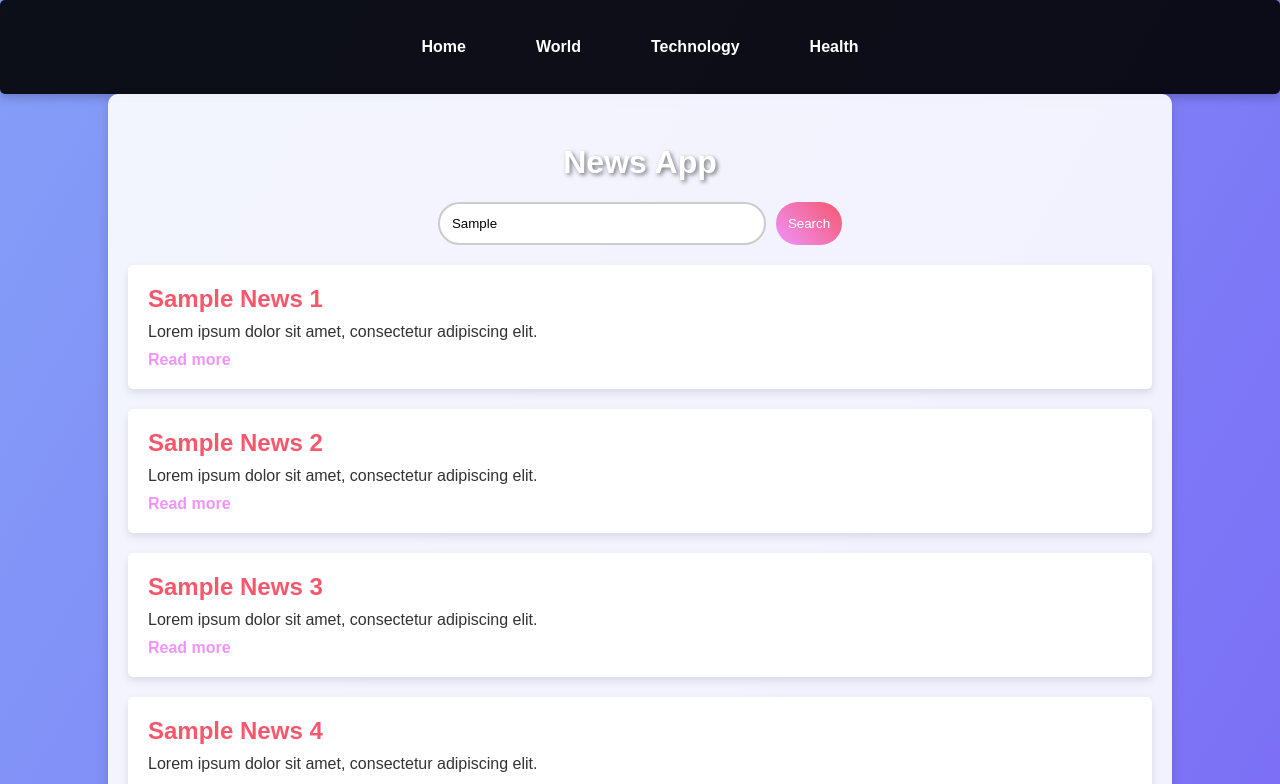
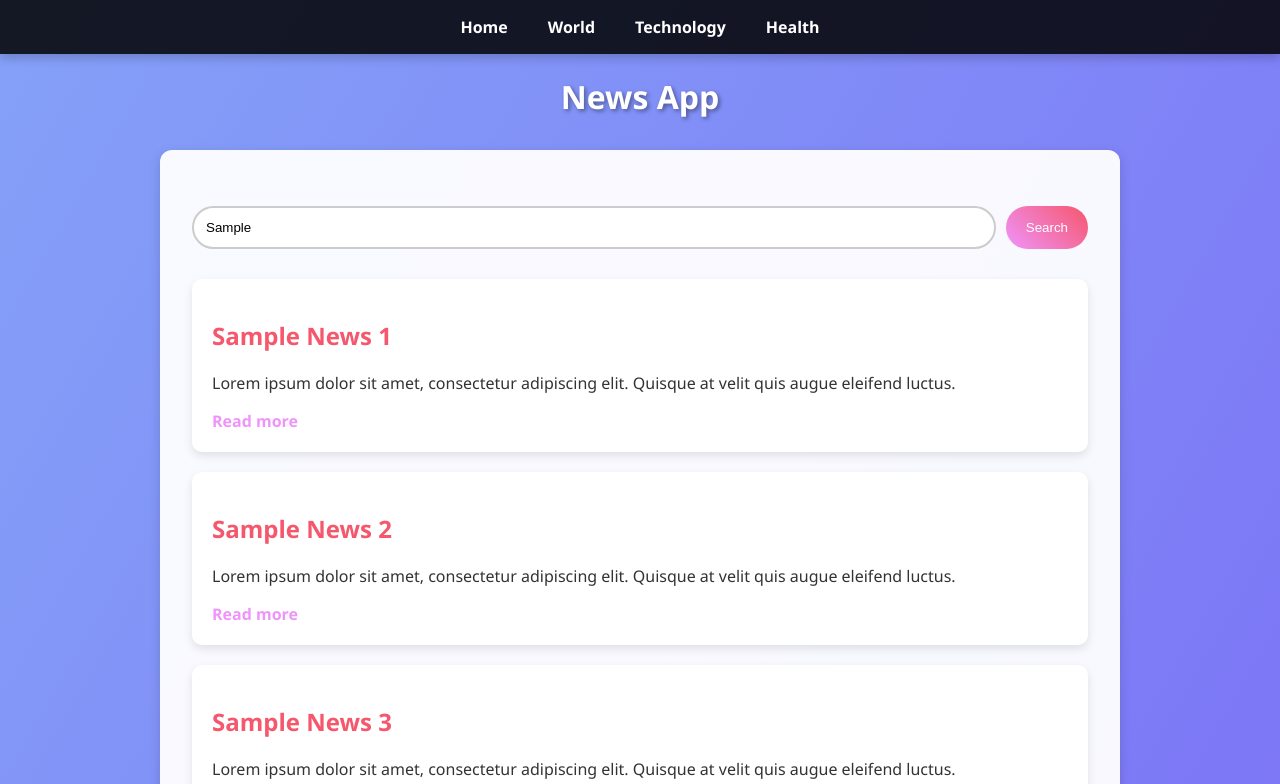
Before and after one commit to ayush-y/NewsApiProject, a plain HTML site: page index.html in a window 1280 px wide. Both pictures are taken after typing "Sample" into the empty fields and a click on the button "Search". Shown: the top 784 px of the page. Drawn offline with Linux system fonts and the light colour scheme.

Commit message:
Update index.html

```diff
--- a/index.html
+++ b/index.html
@@ -4,17 +4,25 @@
     <meta charset="UTF-8">
     <meta name="viewport" content="width=device-width, initial-scale=1.0">
     <title>News App</title>
-    <link rel="stylesheet" href="style.css">
     <style>
+        :root {
+            --primary-color: #f5576c;
+            --secondary-color: #f093fb;
+            --bg-gradient: linear-gradient(120deg, #93effb, #7757f5);
+        }
+
+        * {
+            box-sizing: border-box;
+        }
+
         body {
-            font-family: Arial, sans-serif;
-            background: linear-gradient(120deg, #93effb, #7757f5);
+            font-family: 'Segoe UI', Tahoma, Geneva, Verdana, sans-serif;
+            background: var(--bg-gradient);
             background-size: 300% 300%;
             animation: backgroundMove 10s infinite alternate ease-in-out;
             margin: 0;
             padding: 0;
             color: #333;
-            transition: background 0.5s ease;
         }
 
         @keyframes backgroundMove {
@@ -22,94 +30,129 @@
             100% { background-position: 100% 50%; }
         }
 
+        nav {
+            background: rgba(0, 0, 0, 0.85);
+            padding: 1rem;
+            box-shadow: 0 4px 10px rgba(0, 0, 0, 0.2);
+        }
+
+        nav ul {
+            display: flex;
+            justify-content: center;
+            list-style: none;
+            margin: 0;
+            padding: 0;
+        }
+
+        nav ul li {
+            margin: 0 20px;
+        }
+
+        nav ul li a {
+            color: #fff;
+            text-decoration: none;
+            font-weight: 600;
+            position: relative;
+        }
+
+        nav ul li a::after {
+            content: '';
+            position: absolute;
+            width: 0;
+            height: 2px;
+            background: var(--secondary-color);
+            left: 50%;
+            bottom: -5px;
+            transform: translateX(-50%);
+            transition: width 0.3s ease;
+        }
+
+        nav ul li a:hover::after {
+            width: 100%;
+        }
+
         .container {
-            width: 80%;
-            margin: auto;
-            padding: 20px;
-            background: rgba(255, 255, 255, 0.9);
-            border-radius: 10px;
+            max-width: 960px;
+            margin: 2rem auto;
+            padding: 2rem;
+            background: rgba(255, 255, 255, 0.95);
+            border-radius: 12px;
             box-shadow: 0 4px 12px rgba(0, 0, 0, 0.15);
-            transition: transform 0.3s ease-in-out;
         }
 
         h1 {
             text-align: center;
-            margin-top: 30px;
             color: #fff;
-            text-shadow: 2px 2px 4px rgba(0, 0, 0, 0.5);
+            text-shadow: 2px 2px 4px rgba(0, 0, 0, 0.4);
         }
 
         form {
             display: flex;
+            flex-wrap: wrap;
             justify-content: center;
-            margin-top: 20px;
+            margin-top: 1.5rem;
         }
 
         input[type="text"] {
-            width: 300px;
+            flex: 1 1 300px;
             padding: 12px;
             border: 2px solid #ccc;
             border-radius: 25px;
             margin-right: 10px;
-            transition: all 0.3s ease-in-out;
+            transition: 0.3s;
             outline: none;
         }
 
         input[type="text"]:focus {
-            border-color: #f5576c;
-            box-shadow: 0 0 10px rgba(245, 87, 108, 0.5);
+            border-color: var(--primary-color);
+            box-shadow: 0 0 8px rgba(245, 87, 108, 0.5);
         }
 
         button {
-            padding: 12px;
+            padding: 12px 20px;
             border: none;
-            background: linear-gradient(45deg, #f093fb, #f5576c);
-            color: #fff;
+            background: linear-gradient(45deg, var(--secondary-color), var(--primary-color));
+            color: white;
+            border-radius: 25px;
             cursor: pointer;
-            border-radius: 25px;
-            transition: all 0.3s ease;
+            transition: 0.3s;
         }
 
         button:hover {
-            transform: scale(1.1);
+            transform: scale(1.05);
             box-shadow: 0 4px 10px rgba(0, 0, 0, 0.2);
         }
 
-        #results {
+        #loading {
+            display: none;
+            text-align: center;
+            font-size: 1.2rem;
+            font-weight: bold;
+            color: var(--primary-color);
             margin-top: 20px;
         }
 
+        #results {
+            margin-top: 30px;
+        }
+
         .news-card {
-            background: #fff;
+            background: white;
             margin-bottom: 20px;
             padding: 20px;
             border-radius: 10px;
-            box-shadow: 0 4px 8px rgba(0, 0, 0, 0.1);
-            transition: transform 0.3s ease, background 0.3s ease;
+            box-shadow: 0 4px 10px rgba(0, 0, 0, 0.1);
+            animation: fadeIn 0.6s ease forwards;
+            transform: translateY(20px);
             opacity: 0;
-            transform: translateY(20px);
-            animation: fadeIn 0.5s forwards ease-in-out;
-        }
-
-        .news-card:hover {
-            background: #f9f9f9;
-            transform: translateY(-5px);
-        }
-
-        @keyframes fadeIn {
-            to {
-                opacity: 1;
-                transform: translateY(0);
-            }
         }
 
         .news-card h2 {
-            margin-bottom: 10px;
-            color: #f5576c;
+            color: var(--primary-color);
         }
 
         .news-card a {
-            color: #f093fb;
+            color: var(--secondary-color);
             text-decoration: none;
             font-weight: bold;
         }
@@ -118,85 +161,30 @@
             text-decoration: underline;
         }
 
-        nav {
-            background: rgba(0, 0, 0, 0.9);
-            padding: 12px;
-            box-shadow: 0 4px 10px rgba(0, 0, 0, 0.2);
-        }
-
-        nav ul {
-            list-style: none;
-            display: flex;
-            justify-content: center;
-            padding: 0;
-        }
-
-        nav ul li {
-            margin: 0 15px;
-        }
-
-        nav ul li a {
-            color: #fff;
-            text-decoration: none;
-            font-weight: bold;
-            position: relative;
-            transition: color 0.3s;
-        }
-
-        nav ul li a::after {
-            content: '';
-            width: 0%;
-            height: 2px;
-            background: #f093fb;
-            position: absolute;
-            left: 50%;
-            bottom: -5px;
-            transition: all 0.3s ease-in-out;
-            transform: translateX(-50%);
-        }
-
-        nav ul li a:hover::after {
-            width: 100%;
+        @keyframes fadeIn {
+            to {
+                transform: translateY(0);
+                opacity: 1;
+            }
         }
 
         footer {
             background: rgba(0, 0, 0, 0.9);
             color: #fff;
             text-align: center;
-            padding: 12px;
-            margin-top: 20px;
-        }
-
-        .loading-spinner {
-            display: none;
-            text-align: center;
-            font-size: 20px;
-            font-weight: bold;
-            color: #f5576c;
+            padding: 1rem;
+            margin-top: 2rem;
         }
 
         @media (max-width: 768px) {
-            .container {
-                width: 95%;
+            form {
+                flex-direction: column;
+                align-items: center;
             }
 
             input[type="text"] {
                 width: 100%;
                 margin-bottom: 10px;
-            }
-
-            form {
-                flex-direction: column;
-                align-items: stretch;
-            }
-
-            nav ul {
-                flex-direction: column;
-                align-items: center;
-            }
-
-            nav ul li {
-                margin: 10px 0;
             }
         }
     </style>
@@ -210,37 +198,44 @@
             <li><a href="#">Health</a></li>
         </ul>
     </nav>
+
+    <h1>News App</h1>
     <div class="container">
-        <h1>News App</h1>
         <form id="search-form">
-            <input type="text" id="query" placeholder="Enter your search query">
+            <input type="text" id="query" placeholder="Search news here...">
             <button type="submit">Search</button>
         </form>
-        <div class="loading-spinner" id="loading">Loading...</div>
+        <div id="loading">Loading...</div>
         <div id="results"></div>
     </div>
+
     <footer>
         <p>&copy; 2025 News App. All rights reserved.</p>
     </footer>
+
     <script>
-        document.getElementById("search-form").addEventListener("submit", function(event) {
-            event.preventDefault();
-            const query = document.getElementById("query").value;
-            const resultsContainer = document.getElementById("results");
-            const loading = document.getElementById("loading");
+        const form = document.getElementById("search-form");
+        const queryInput = document.getElementById("query");
+        const resultsContainer = document.getElementById("results");
+        const loading = document.getElementById("loading");
+
+        form.addEventListener("submit", (e) => {
+            e.preventDefault();
+            const query = queryInput.value.trim();
+            if (!query) return;
 
             resultsContainer.innerHTML = "";
             loading.style.display = "block";
 
-            setTimeout(() => { // Simulating an API call
+            setTimeout(() => {
                 loading.style.display = "none";
 
-                for (let i = 0; i < 5; i++) {
-                    let article = document.createElement("div");
+                for (let i = 1; i <= 5; i++) {
+                    const article = document.createElement("div");
                     article.className = "news-card";
                     article.innerHTML = `
-                        <h2>Sample News ${i + 1}</h2>
-                        <p>Lorem ipsum dolor sit amet, consectetur adipiscing elit.</p>
+                        <h2>Sample News ${i}</h2>
+                        <p>Lorem ipsum dolor sit amet, consectetur adipiscing elit. Quisque at velit quis augue eleifend luctus.</p>
                         <a href="#">Read more</a>
                     `;
                     resultsContainer.appendChild(article);
```
